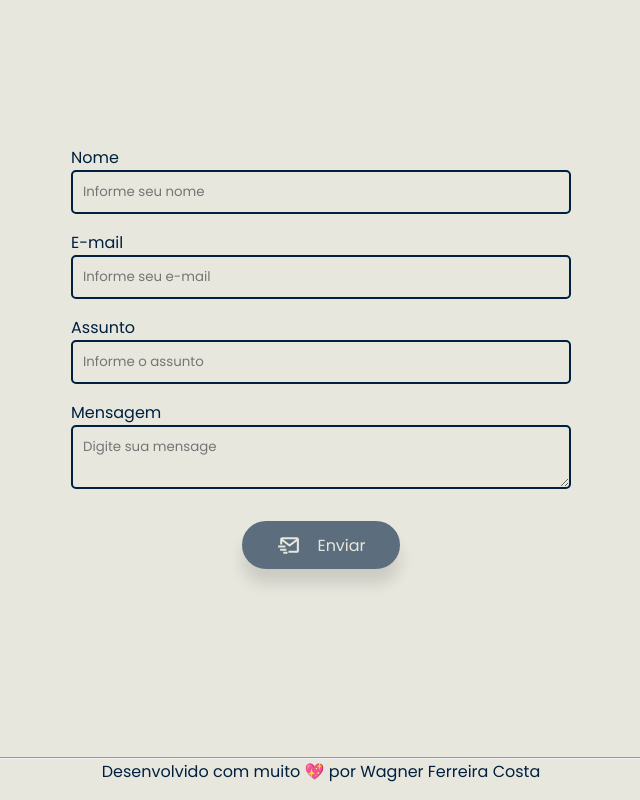
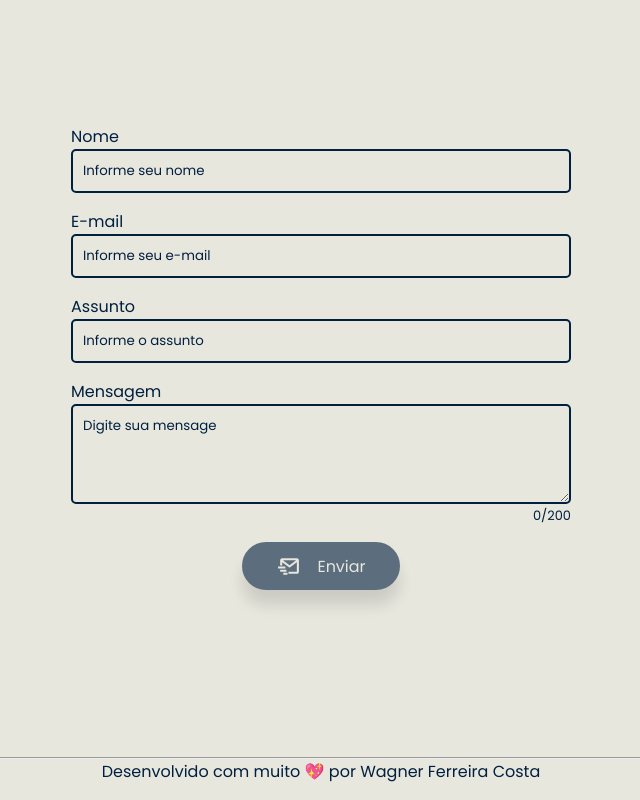
Before and after one commit to WagaoFC/devWagao, a React (Vite) app: page / in a window 1280 px wide. Shown: the part 3227-4027 px from the top of the page, without its empty margins (319-959 px from the left). Built offline with nearby package versions, Linux system fonts and the light colour scheme.

Commit message:
:sparkles: feat: criando contator de caracteres

```diff
--- a/src/components/Contact/index.tsx
+++ b/src/components/Contact/index.tsx
@@ -31,6 +31,7 @@ type ContactFormData = z.infer<typeof contactFormSchema>
 
 export function Contact() {
     const [loader, setLoader] = useState(false)
+    const [countText, setCountText] = useState('')
 
     const { register, watch, handleSubmit, formState: { errors }, reset } = useForm<ContactFormData>({
       resolver: zodResolver(contactFormSchema),
@@ -65,6 +66,10 @@ export function Contact() {
           setLoader(false)
         }
       )
+    }
+
+    function handleTextareaChange(event: any) {
+      setCountText(event.target.value)
     }
 
     return (
@@ -132,7 +137,9 @@ export function Contact() {
               placeholder="Digite sua mensage"
               autoComplete="off"
               {...register('message')}
+              onChange={handleTextareaChange}
             />
+            <p>{countText.length}/200</p>
             {errors.message &&
               <motion.div
                 initial={{ y: "100%" }}
--- a/src/components/Contact/styled.ts
+++ b/src/components/Contact/styled.ts
@@ -18,6 +18,12 @@ export const Container = styled.form`
             color: red;
         }
 
+        p {
+            font-size: 0.81rem;
+            text-align: right;
+            margin-top: 2px;
+        }
+
         input {
             border-radius: 5px;
             border: solid 2px ${props => props.theme.title === 'light' ? 'var(--background-dark)' : 'var(--background-light)'};
@@ -26,7 +32,7 @@ export const Container = styled.form`
             color: ${props => props.theme.title === 'light' ? 'var(--background-dark)' : 'var(--background-light)'};
 
             ::placeholder {
-                ${props => props.theme.title === 'light' ? 'var(--background-dark)' : 'var(--background-light)'};
+                color: ${props => props.theme.title === 'light' ? 'var(--background-dark)' : 'var(--background-light)'};
             }
 
             :focus {
@@ -36,6 +42,7 @@ export const Container = styled.form`
 
         textarea {
             max-width: 500px;
+            min-height: 100px;
             border-radius: 5px;
             border: solid 2px ${props => props.theme.title === 'light' ? 'var(--background-dark)' : 'var(--background-light)'};
             padding: 0.625rem;
@@ -43,7 +50,7 @@ export const Container = styled.form`
             color: ${props => props.theme.title === 'light' ? 'var(--background-dark)' : 'var(--background-light)'};
 
             ::placeholder {
-                ${props => props.theme.title === 'light' ? 'var(--background-dark)' : 'var(--background-light)'};
+                color: ${props => props.theme.title === 'light' ? 'var(--background-dark)' : 'var(--background-light)'};
             }
 
             :focus {
@@ -64,7 +71,6 @@ export const Container = styled.form`
         color: ${props => props.theme.title === 'light' ? 'var(--text-color-light)' : 'var(--text-color-dark)'};
         box-shadow: 0 15px 15px rgba(0, 0, 0, 0.2);
         transition: color 0.1s, background-color 0.3s;
-        margin-top: 1rem;
 
         &:hover {
             background-color: ${props => props.theme.title === 'light' ? 'var(--background-light)' : 'var(--background-dark)'};
```
